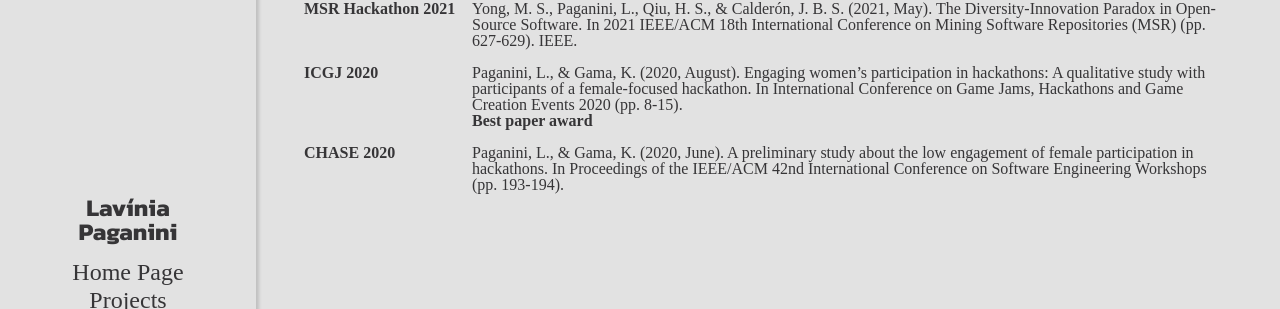
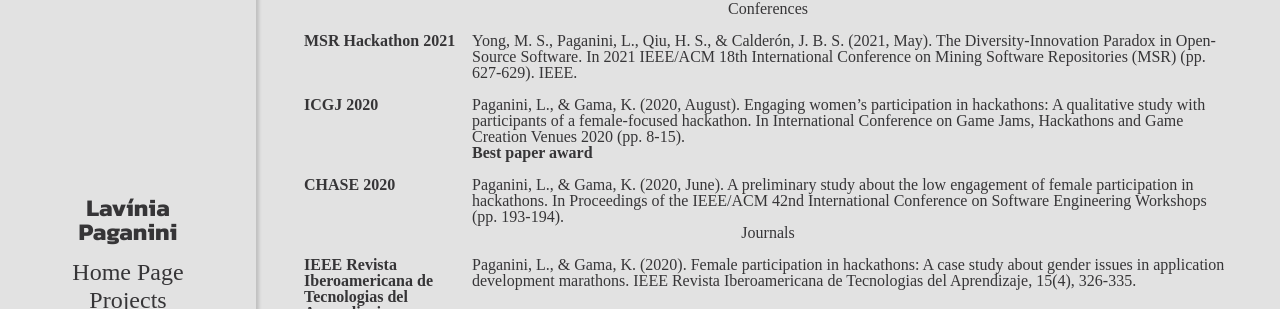
Before and after one commit to lfp2/lfp2.github.io, a Gatsby site: page /research in a window 1280 px wide. Shown: the part 91-400 px from the top of the page. Built offline with nearby package versions, Linux system fonts and the light colour scheme; Gatsby itself is replaced by a stand-in of ours; a web font is replaced by a local one.

Commit message:
:sparkles: Add new publications :sparkles:

```diff
--- a/src/pages/research.js
+++ b/src/pages/research.js
@@ -11,7 +11,7 @@ const Wrapper = styled.div`
   margin-left: auto;
 `
 
-const Event = styled.p`
+const Venue = styled.p`
   flex: 1;
   font-weight: bold;
   margin-right: 16px;
@@ -28,8 +28,9 @@ const ResearchPage = () => {
     <>
       <title>Research</title>
       <h1>Research</h1>
+      <h2>Conferences</h2>
       <Wrapper>
-        <Event>MSR Hackathon 2021</Event>
+        <Venue>MSR Hackathon 2021</Venue>
         <Description>
           Yong, M. S., Paganini, L., Qiu, H. S., & Calderón, J. B. S. (2021,
           May). The Diversity-Innovation Paradox in Open-Source Software. In
@@ -38,18 +39,18 @@ const ResearchPage = () => {
         </Description>
       </Wrapper>
       <Wrapper>
-        <Event>ICGJ 2020</Event>
+        <Venue>ICGJ 2020</Venue>
         <Description>
           Paganini, L., & Gama, K. (2020, August). Engaging women’s
           participation in hackathons: A qualitative study with participants of
           a female-focused hackathon. In International Conference on Game Jams,
-          Hackathons and Game Creation Events 2020 (pp. 8-15).
+          Hackathons and Game Creation Venues 2020 (pp. 8-15).
           <br />
           <b>Best paper award</b>
         </Description>
       </Wrapper>
       <Wrapper>
-        <Event>CHASE 2020</Event>
+        <Venue>CHASE 2020</Venue>
         <Description>
           Paganini, L., & Gama, K. (2020, June). A preliminary study about the
           low engagement of female participation in hackathons. In Proceedings
@@ -57,6 +58,18 @@ const ResearchPage = () => {
           Workshops (pp. 193-194).
         </Description>
       </Wrapper>
+      <h2>Journals</h2>
+      <Wrapper>
+        <Venue>
+          IEEE Revista Iberoamericana de Tecnologias del Aprendizaje
+        </Venue>
+        <Description>
+          Paganini, L., & Gama, K. (2020). Female participation in hackathons: A
+          case study about gender issues in application development marathons.
+          IEEE Revista Iberoamericana de Tecnologias del Aprendizaje, 15(4),
+          326-335.
+        </Description>
+      </Wrapper>
     </>
   )
 }
```
